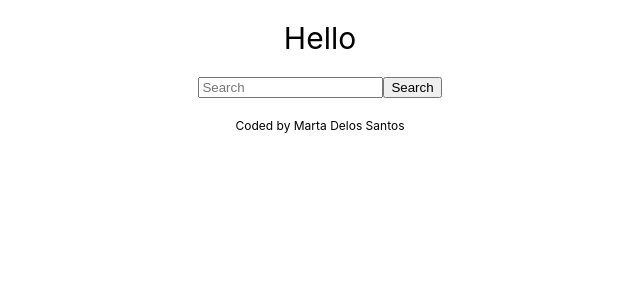
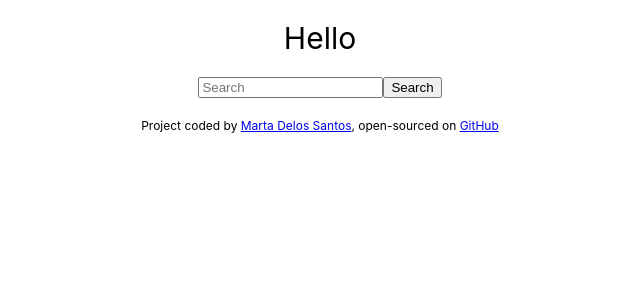
Before and after one commit to mdlsnts/dictionary-react-app, a React (Create React App) app: page / in a window 1280 px wide. Shown: the top 300 px of the page, without its empty margins (320-960 px from the left). Built offline with nearby package versions, Linux system fonts and the light colour scheme; the HTML template or start-up script is replaced by a standard one.

Commit message:
updated footer links

```diff
--- a/src/App.js
+++ b/src/App.js
@@ -9,7 +9,26 @@ function App() {
         <main>
           <Dictionary />
         </main>
-        <footer>Coded by Marta Delos Santos</footer>
+        <footer>
+          Project coded by&nbsp;
+          <a
+            href="https://linktr.ee/martadlsnts"
+            target="_blank"
+            rel="noreferrer"
+            className="footer-link"
+          >
+            Marta Delos Santos
+          </a>
+          , open-sourced on&nbsp;
+          <a
+            href="https://github.com/mdlsnts/dictionary-react-app"
+            target="_blank"
+            rel="noreferrer"
+            className="footer-link"
+          >
+            GitHub
+          </a>
+        </footer>
       </div>
     </div>
   );
```
